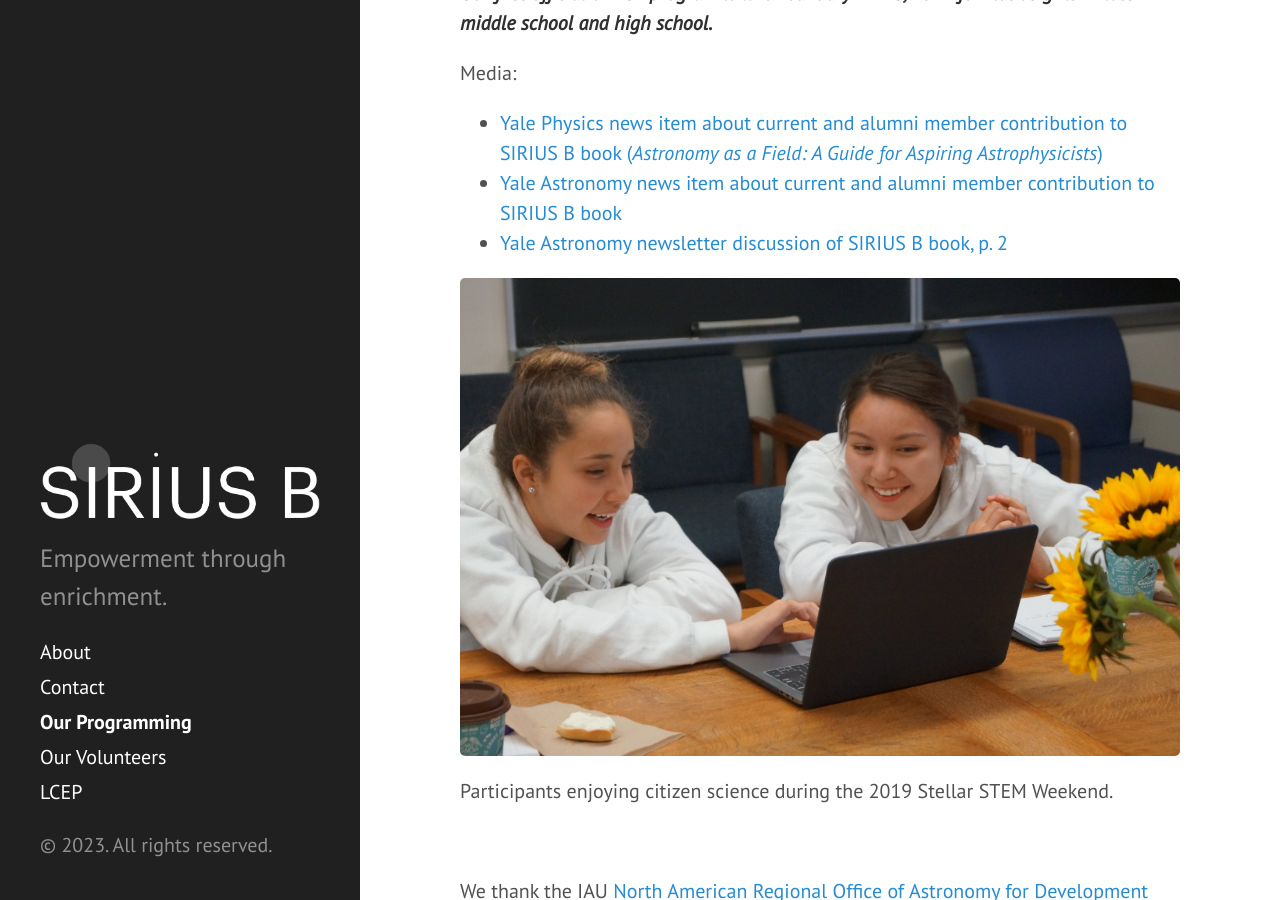
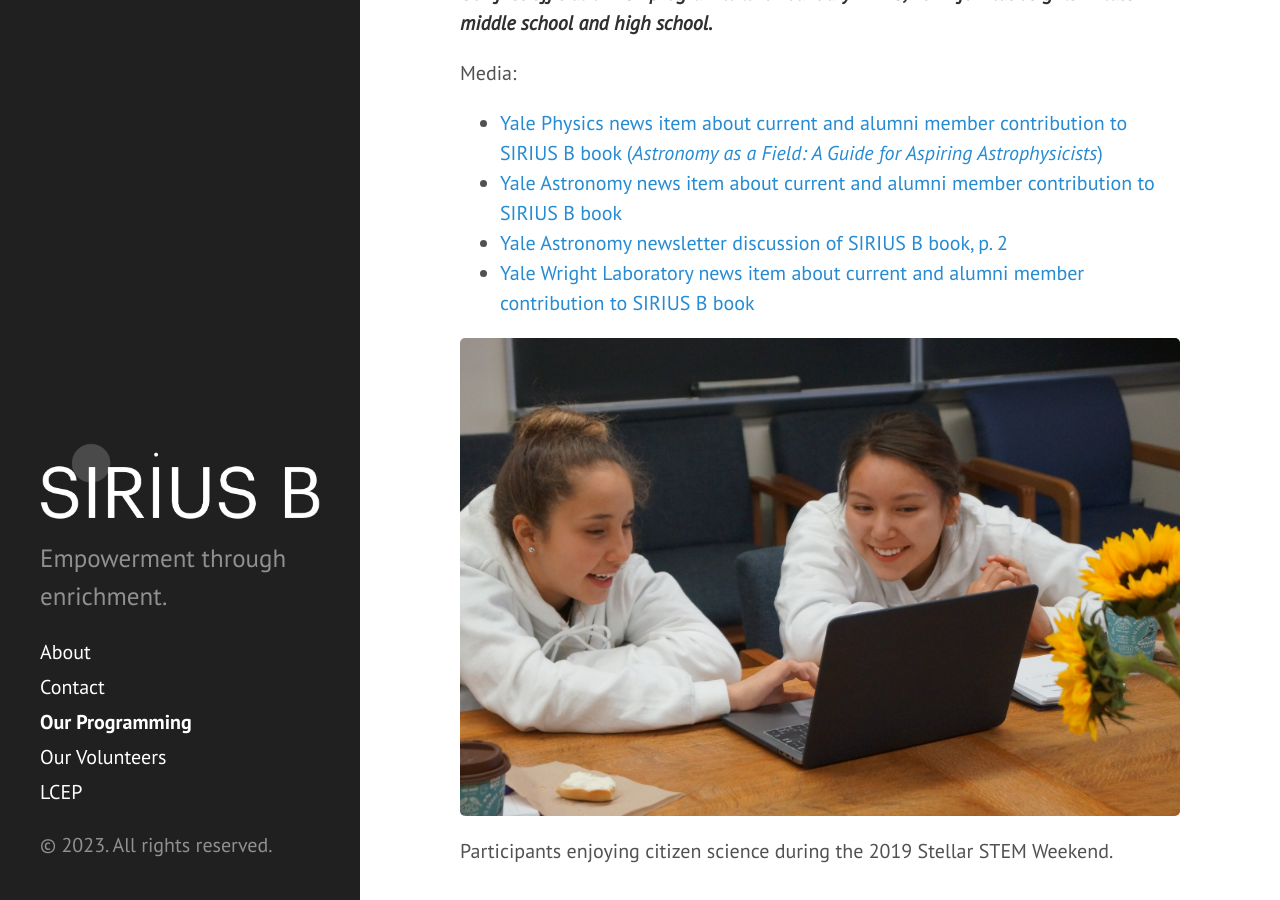
Before and after one commit to siriusb-org/siriusb-org.github.io, a Jekyll site: the page built from programming.md, in a window 1280 px wide and 900 px high, scrolled down 1995 px. Built offline with Jekyll 4.4.1, drawn with Linux system fonts in a browser that asks for light colours.

Commit message:
add Wright Lab

```diff
--- a/programming.md
+++ b/programming.md
@@ -39,6 +39,7 @@ Media:
 - [Yale Physics news item about current and alumni member contribution to SIRIUS B book (*Astronomy as a Field: A Guide for Aspiring Astrophysicists*)](https://physics.yale.edu/news/yale-astronomy-and-physics-members-contribute-guide-aspiring-astrophysicists){:target="_blank"}
 - [Yale Astronomy news item about current and alumni member contribution to SIRIUS B book](https://astronomy.yale.edu/news/yale-astronomy-members-contribute-guide-aspiring-astrophysicists){:target="_blank"}
 - [Yale Astronomy newsletter discussion of SIRIUS B book, p. 2](https://astronomy.yale.edu/sites/default/files/files/Astronomy%20Newsletter%20Winter%202023.pdf){:target="_blank"}
+- [Yale Wright Laboratory news item about current and alumni member contribution to SIRIUS B book](https://wlab.yale.edu/news/yale-astronomy-and-physics-members-contribute-guide-aspiring-astrophysicists){:target="_blank"}
 
 ![Participants enjoying citizen science during Stellar STEM Weekend]({{ "March2019_ssw.jpg" | relative_url }})
 Participants enjoying citizen science during the 2019 Stellar STEM Weekend.
```
